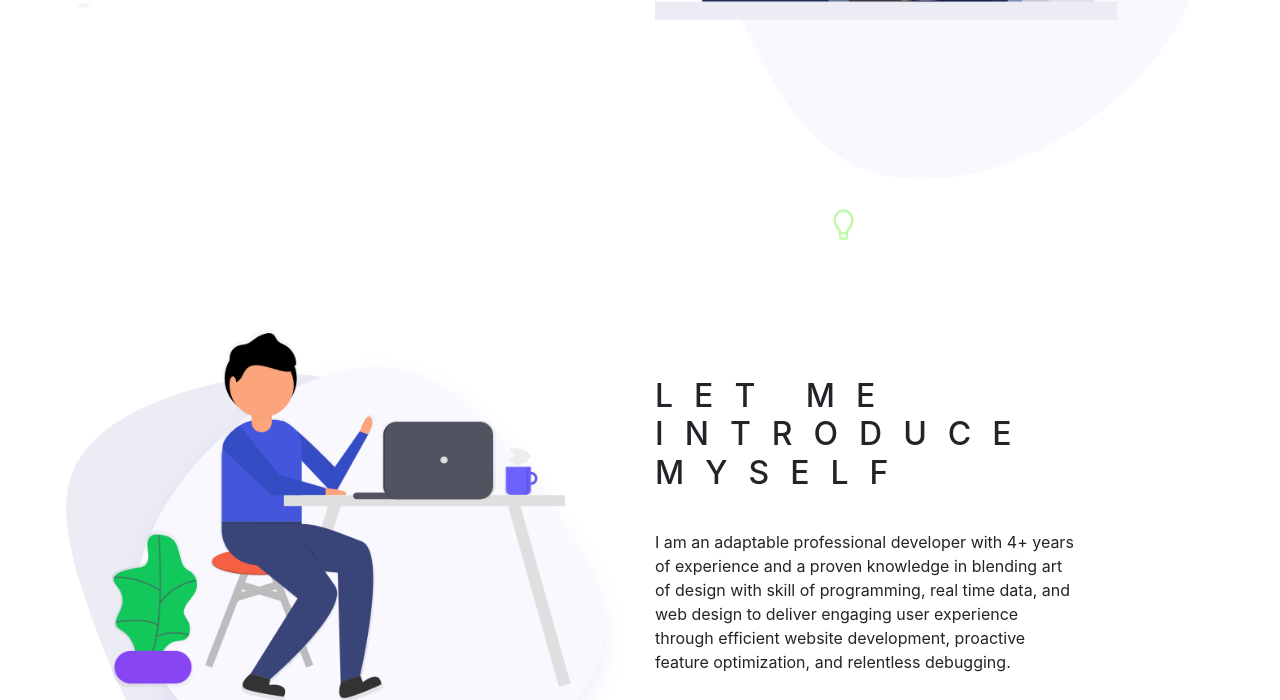
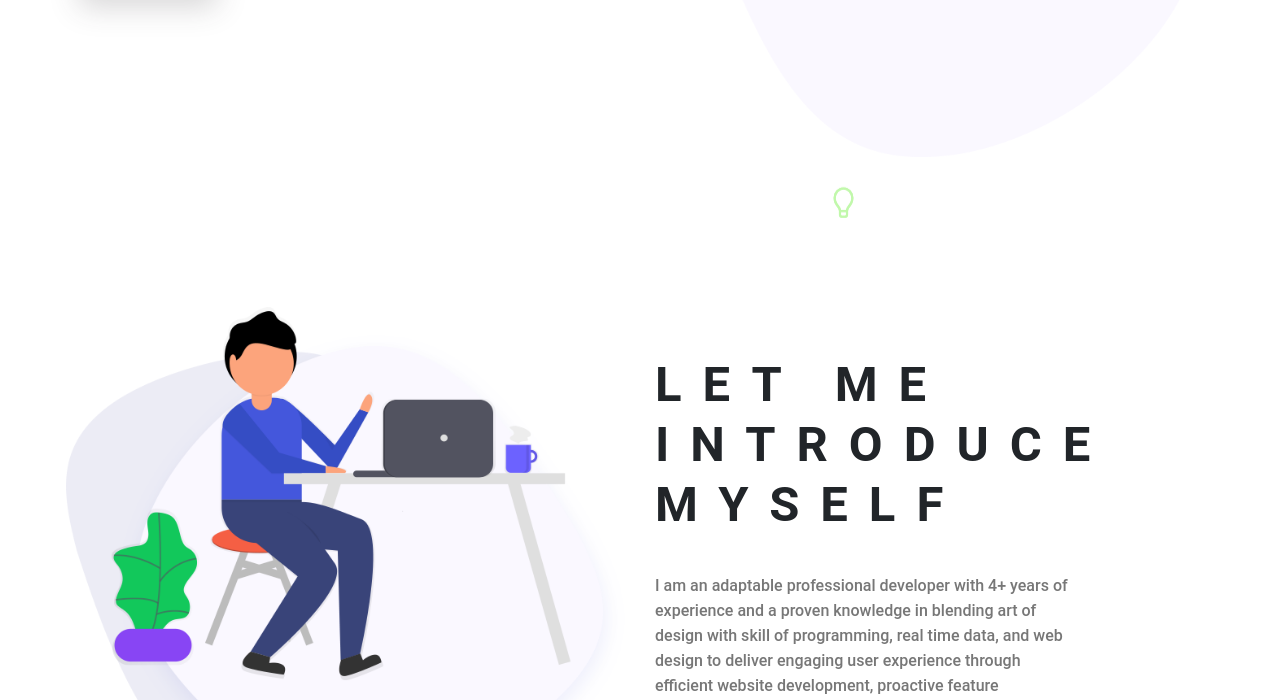
Before and after one commit to Mr-IRobot/WebPortfolio2, a plain HTML site: page index.html in a window 1280 px wide. Shown: the part 574-1274 px from the top of the page. Drawn offline with nearby package versions, Linux system fonts and the light colour scheme.

Commit message:
Update style.css

```diff
--- a/style.css
+++ b/style.css
@@ -1,13 +1,13 @@
 
 /* import fonts from fonts.css file */
-@import url(./fonts.css);
+@import url(fonts.css);
 
 
 /* css variables */
-@import url(./partials/_variables.css);
+@import url(_variables.css);
 
 /* import global styling */
-@import url(./partials/_global.css);
+@import url(_global.css);
 
 
 /* start navigation */
```
